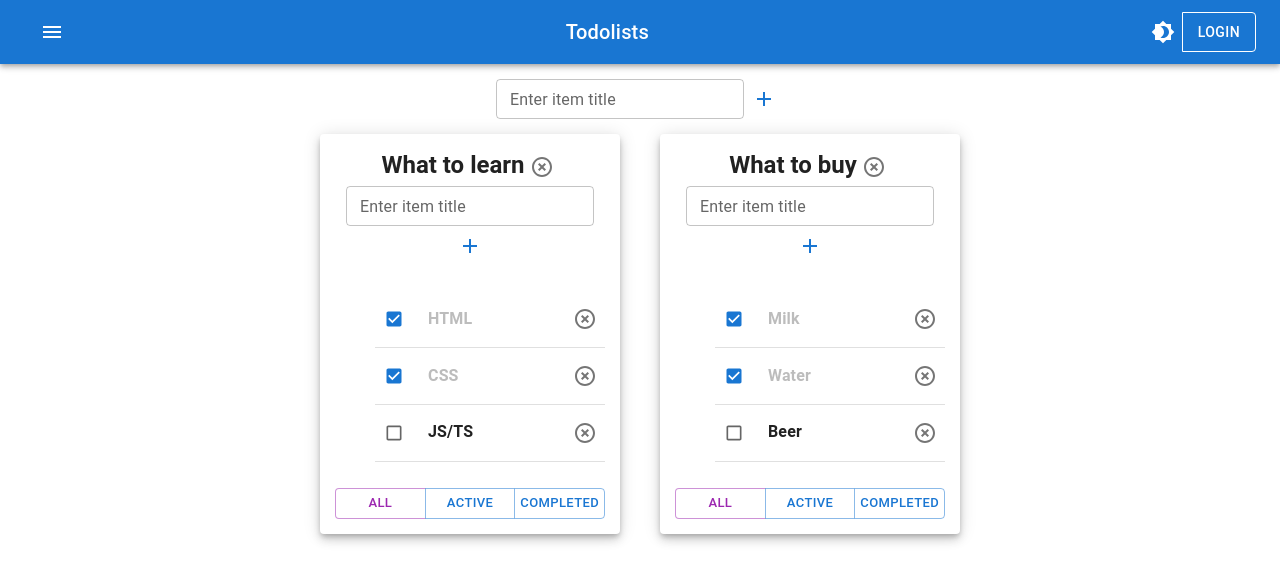
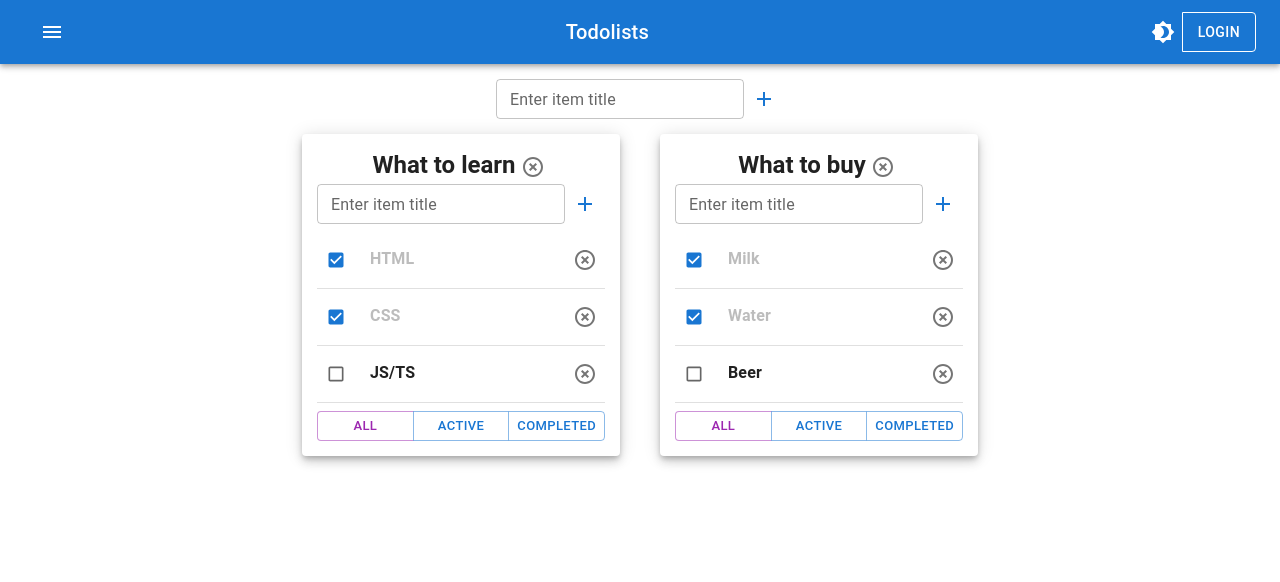
Before and after one commit to Aleksandr-mvp/todolist, a React (Create React App) app: page / in a window 1280 px wide. Shown: the top 582 px of the page. Built offline with nearby package versions, Linux system fonts and the light colour scheme.

Commit message:
added refactoring

```diff
--- a/src/App.tsx
+++ b/src/App.tsx
@@ -124,11 +124,7 @@ function App() {
         return (
             <Grid item key={tl.id}>
                 <Paper elevation={6}
-                       style={{
-                           padding: '15px',
-                           width: '300px',
-                           height: '400px'
-                       }}
+                       style={{padding: '15px'}}
                 >
                     <TodoList
                         todoListID={tl.id}
--- a/src/index.css
+++ b/src/index.css
@@ -7,6 +7,16 @@ body {
   -moz-osx-font-smoothing: grayscale;
 }
 
+ul {
+  display: block;
+  list-style-type: disc;
+  margin-block-start: 0em;
+  margin-block-end: 0em;
+  margin-inline-start: 0px;
+  margin-inline-end: 0px;
+  padding-inline-start: 0px;
+}
+
 code {
   font-family: source-code-pro, Menlo, Monaco, Consolas, 'Courier New',
     monospace;
```
